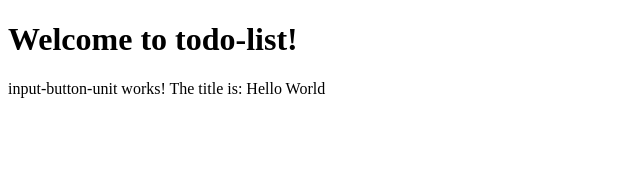
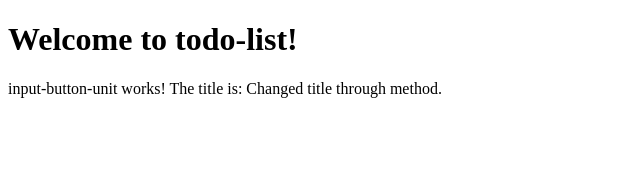
Before and after one commit to Aewyn/nggirls-todo-list, an Angular app: page / in a window 1280 px wide. Shown: the top 170 px of the page, without its empty margins (0-640 px from the left). Built offline with nearby package versions, Linux system fonts and the light colour scheme.

Commit message:
added some methods to input-button-unit

```diff
--- a/src/app/input-button-unit/input-button-unit.component.ts
+++ b/src/app/input-button-unit/input-button-unit.component.ts
@@ -1,4 +1,4 @@
-import { Component } from '@angular/core';
+import { Component, OnInit } from '@angular/core';
 
 @Component({
   selector: 'app-input-button-unit',
@@ -10,6 +10,20 @@ import { Component } from '@angular/core';
   `,
   styleUrls: ['./input-button-unit.component.scss']
 })
-export class InputButtonUnitComponent {
-  title = 'Hello World';
+export class InputButtonUnitComponent implements OnInit{
+  title: string;
+
+  constructor(){
+    this.title = 'I Love Angular'
+  }
+
+  changeTitle(newTitle: string){
+    this.title = newTitle;
+  }
+
+  ngOnInit(): void {
+    this.changeTitle('Changed title through method.');
+  }
+
+
 }
```
